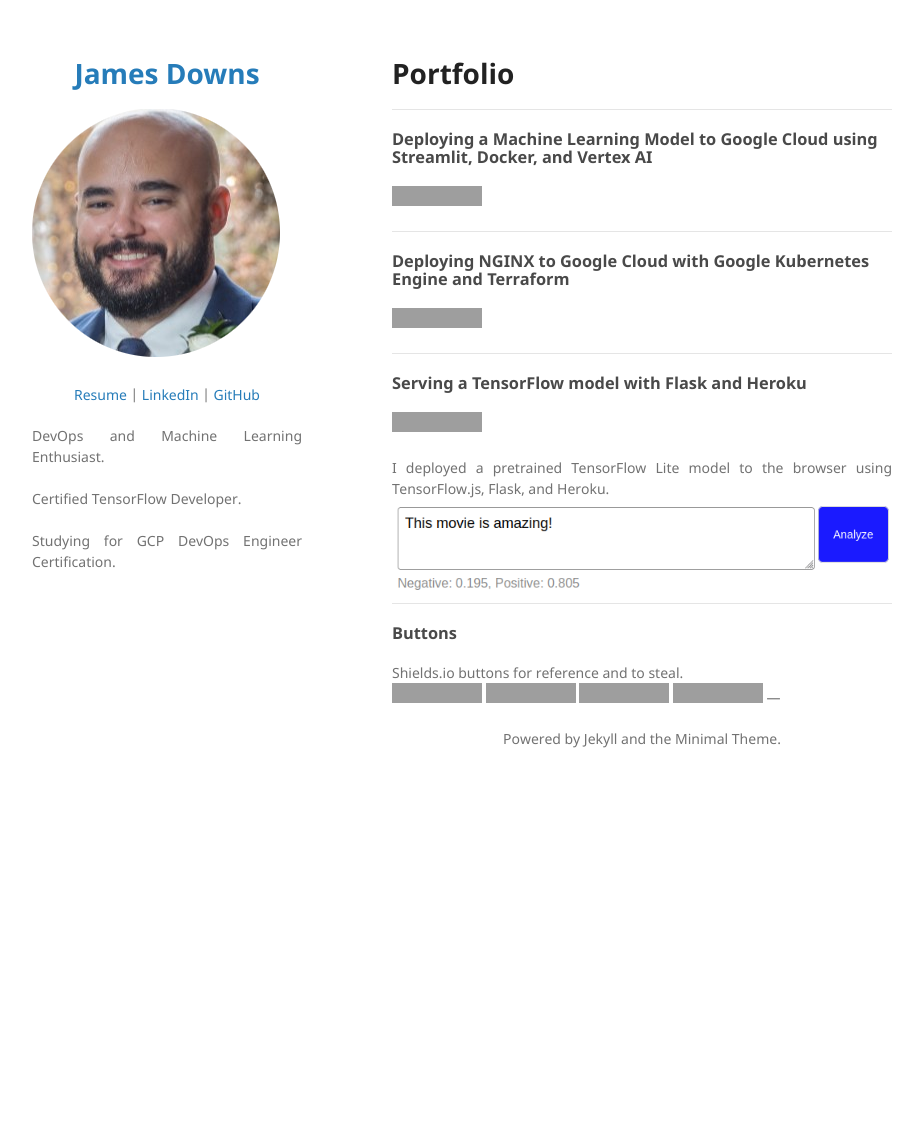
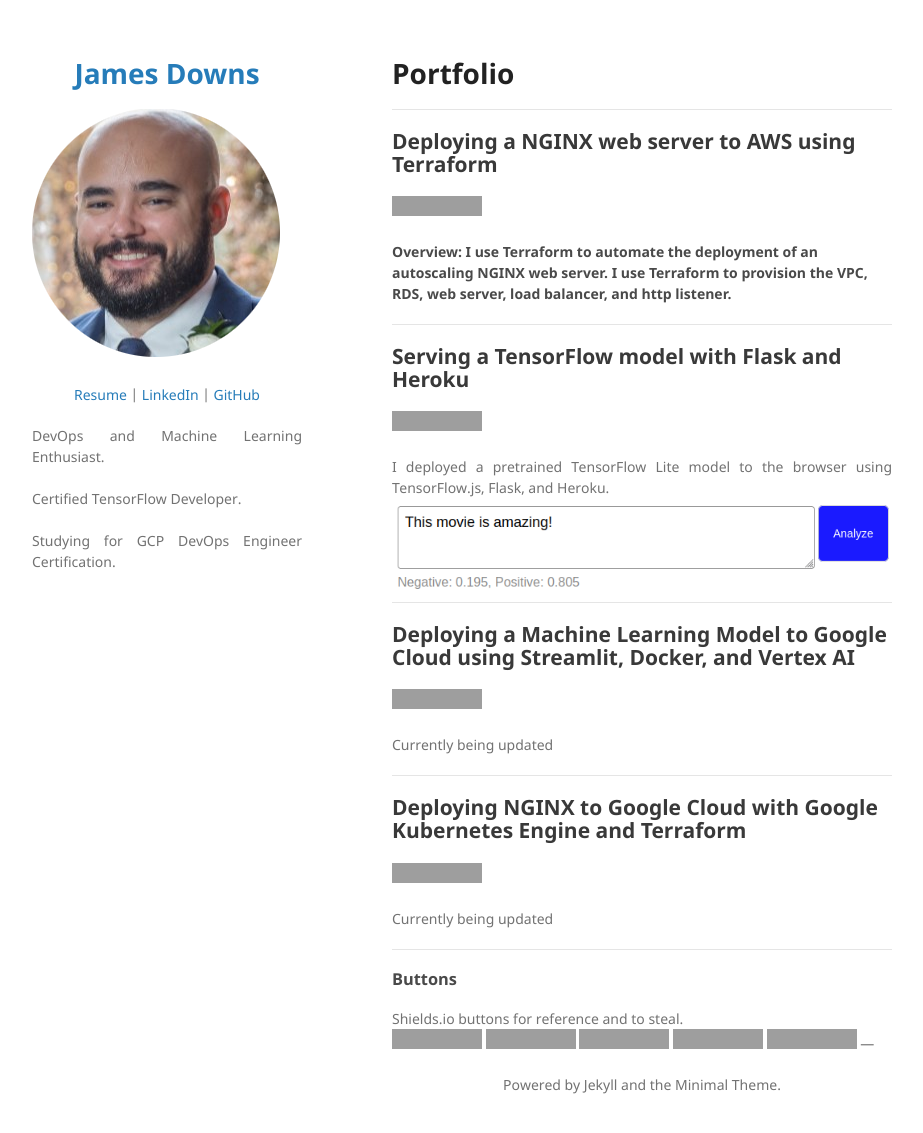
Before and after one commit to jrdowns/jrdowns.github.io, a Jekyll site: the page built from index.md, in a window 1280 px wide and 1145 px high. Shown: the top 1133 px of the window, without its empty margins (178-1101 px from the left). Built offline with Jekyll 4.4.1, drawn with Linux system fonts in a browser that asks for light colours; our own code applies the rules of GitHub Pages for plain Markdown files; grey boxes are pictures that could not be loaded.

Commit message:
Update index.md

```diff
--- a/index.md
+++ b/index.md
@@ -1,23 +1,36 @@
 # Portfolio
 ---
-### Deploying a Machine Learning Model to Google Cloud using Streamlit, Docker, and Vertex AI
-[![View on GitHub](https://img.shields.io/badge/GitHub-View_on_GitHub-blue?logo=GitHub)]()
+
+## Deploying a NGINX web server to AWS using Terraform
+[![View on GitHub](https://img.shields.io/badge/GitHub-View_on_GitHub-blue?logo=GitHub)](https://github.com/jrdowns/EC2_Webapp_With_Terraform)
+#### Overview: I use Terraform to automate the deployment of an autoscaling NGINX web server. I use Terraform to provision the VPC, RDS, web server, load balancer, and http listener.
 
 ---
-### Deploying NGINX to Google Cloud with Google Kubernetes Engine and Terraform
 
-[![View on GitHub](https://img.shields.io/badge/GitHub-View_on_GitHub-blue?logo=GitHub)](https://github.com/jrdowns/nginx-kub-terraform-gcp)
-
----
-### Serving a TensorFlow model with Flask and Heroku
+## Serving a TensorFlow model with Flask and Heroku
 [![View on GitHub](https://img.shields.io/badge/GitHub-View_on_GitHub-blue?logo=GitHub)](https://github.com/jrdowns/TFLite_Heroku)
 <div style="text-align: justify">I deployed a pretrained TensorFlow Lite model to the browser using TensorFlow.js, Flask, and Heroku.</div>
 <center><img src="images/movie_review_box.png"/></center>
 
 ---
+
+## Deploying a Machine Learning Model to Google Cloud using Streamlit, Docker, and Vertex AI
+[![View on GitHub](https://img.shields.io/badge/GitHub-View_on_GitHub-blue?logo=GitHub)]()
+
+Currently being updated
+
+---
+## Deploying NGINX to Google Cloud with Google Kubernetes Engine and Terraform
+
+[![View on GitHub](https://img.shields.io/badge/GitHub-View_on_GitHub-blue?logo=GitHub)]()
+
+Currently being updated
+
+---
 ### Buttons
 <div style="text-align: justify">Shields.io buttons for reference and to steal.</div>
 
+[![View on GitHub](https://img.shields.io/badge/GitHub-View_on_GitHub-blue?logo=GitHub)]()
 [![Run in Google Colab](https://img.shields.io/badge/Colab-Run_in_Google_Colab-blue?logo=Google&logoColor=FDBA18)]()
 [![Open Notebook](https://img.shields.io/badge/Jupyter-Open_Notebook-blue?logo=Jupyter)]()
 [![Open Web App](https://img.shields.io/badge/Heroku-Open_Web_App-blue?logo=Heroku)]()
```
